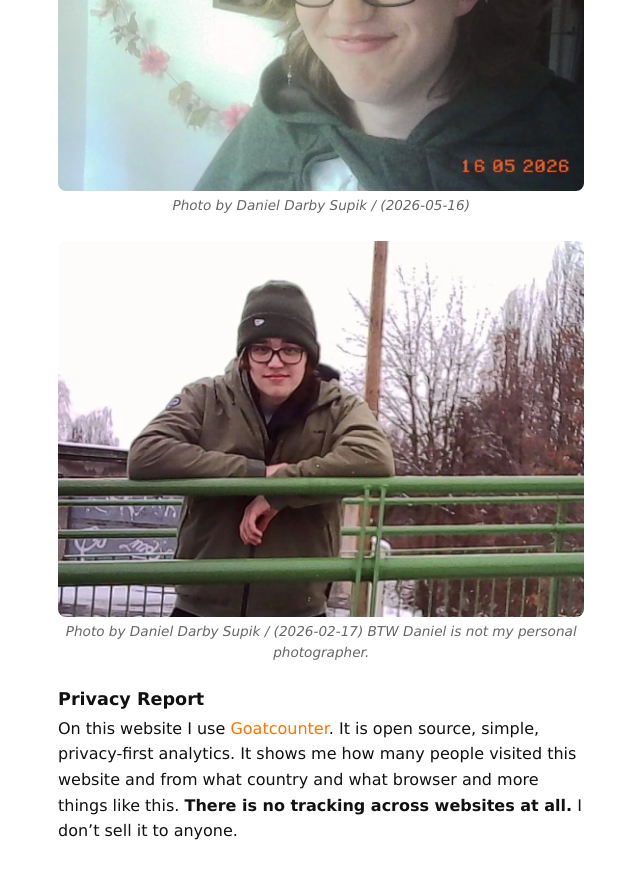
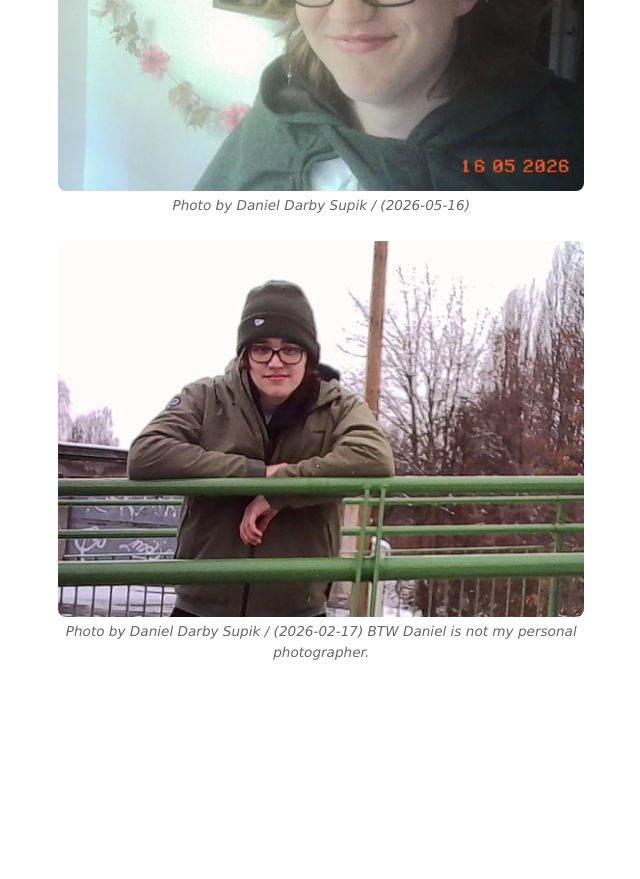
Before and after one commit to StepanJiri/stepankarasek.github.io, a Jekyll site: the page built from about.md, in a window 1280 px wide and 900 px high, scrolled down 1270 px. Shown: the top 879 px of the window, without its empty margins (334-974 px from the left). Built offline with Jekyll 4.4.1, drawn with Linux system fonts in a browser that asks for light colours; after the commit the page ends 1998 px from its top, so only the background shows below that.

Commit message:
Update about.md

```diff
--- a/about.md
+++ b/about.md
@@ -30,6 +30,3 @@ Photo by Daniel Darby Supik / (2026-05-16)
 ![Daniel Darby Supik]({{ 'assets/images/About_Me/Green Winter Crop.webp' | relative_url }}){: style="margin-bottom: 0.25rem;"}
 Photo by Daniel Darby Supik / (2026-02-17) BTW Daniel is not my personal photographer.
 {: .caption}
-
-#### Privacy Report
-On this website I use [Goatcounter](https://www.goatcounter.com). It is open source, simple, privacy-first analytics. It shows me how many people visited this website and from what country and what browser and more things like this. __There is no tracking across websites at all.__ I don't sell it to anyone.
```
